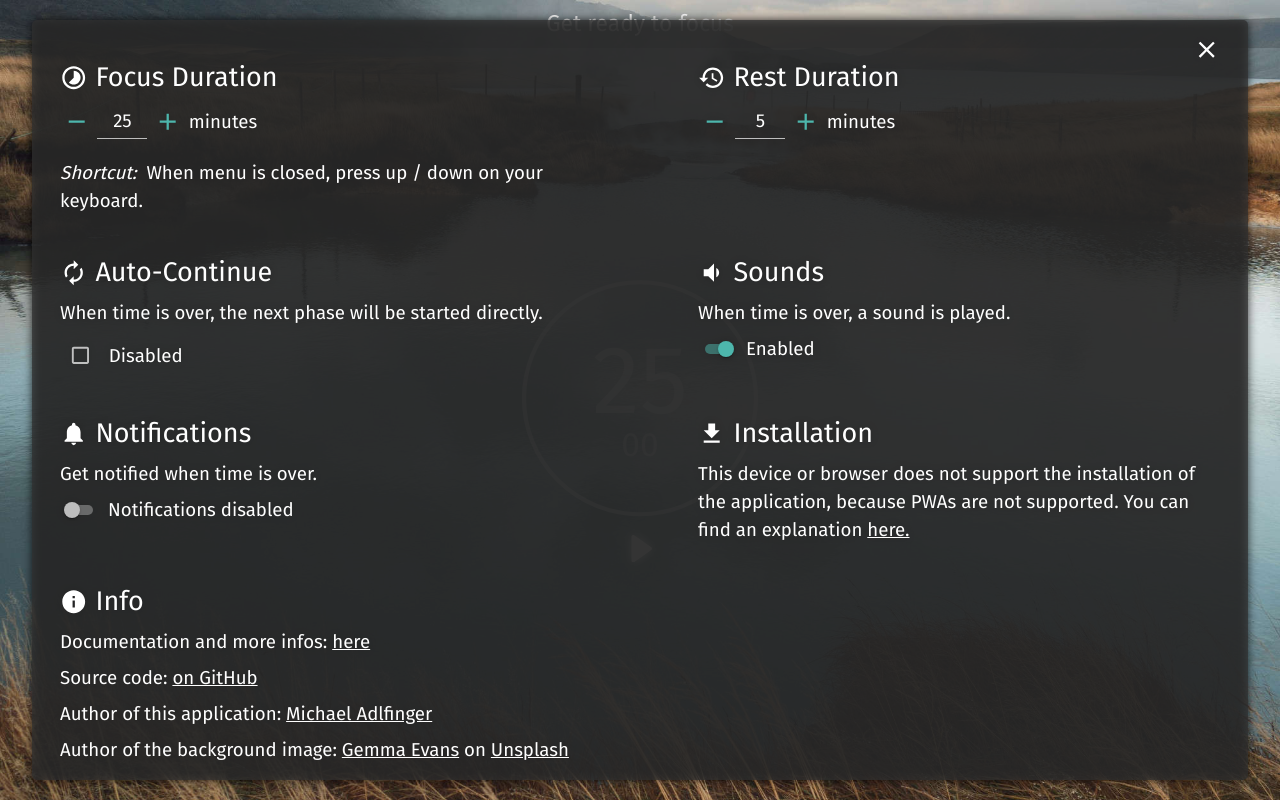
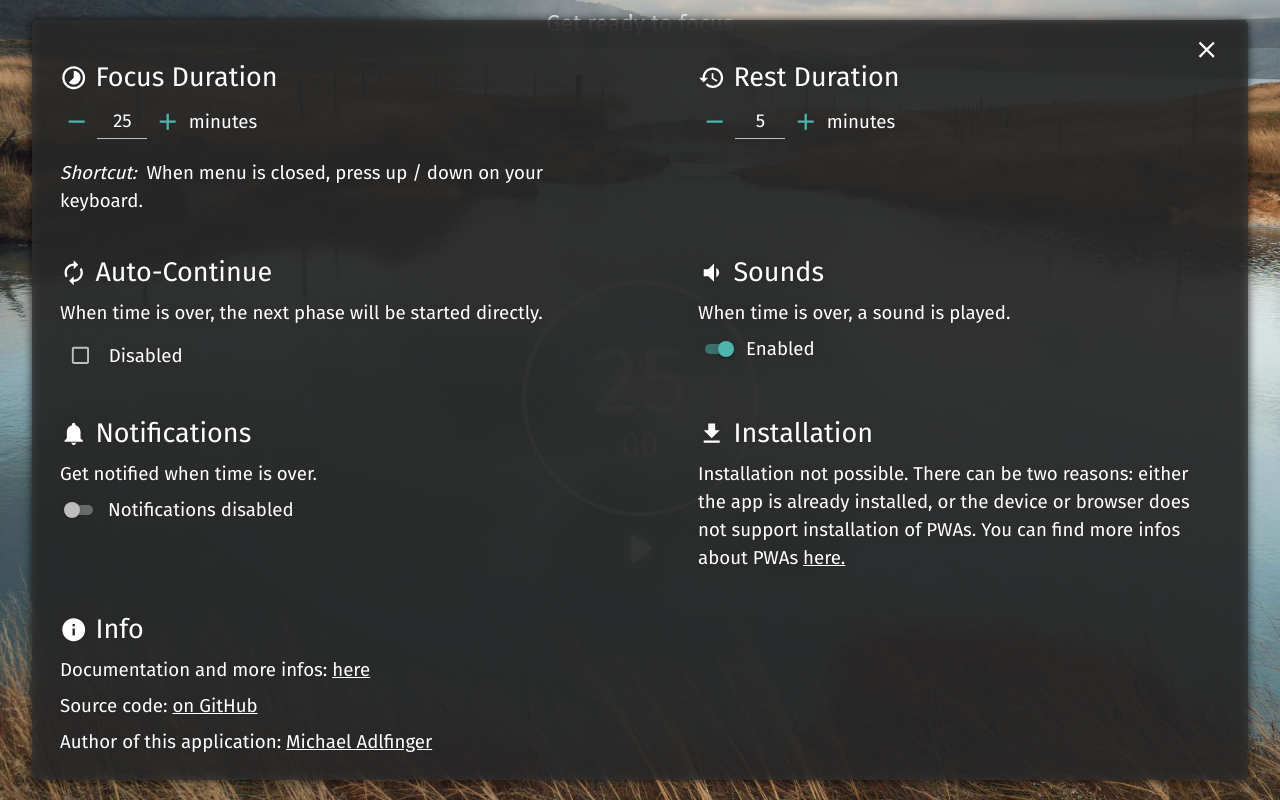
Before and after one commit to mic-web/calm-focus, a React app: page / in a window 1280 px wide. Both pictures are taken after a click on the button 1250 px from the left and 765 px from the top of the page. Built offline with nearby package versions, Linux system fonts and the light colour scheme.

Commit message:
Set manifest theme. Improve PWA installation hint.

```diff
--- a/src/components/InstallButton.tsx
+++ b/src/components/InstallButton.tsx
@@ -56,8 +56,8 @@
         ) : (
           <>
             <Typography variant="body1">
-              This device or browser does not support the installation of the application, because PWAs are not
-              supported. You can find an explanation&nbsp;
+              Installation not possible. There can be two reasons: either the app is already installed, or the device or
+              browser does not support installation of PWAs. You can find more infos about PWAs&nbsp;
               <PWALink />
             </Typography>
           </>
--- a/src/style/GlobalStyle.tsx
+++ b/src/style/GlobalStyle.tsx
@@ -16,7 +16,7 @@
       display: 'flex',
       flexDirection: 'column',
       touchAction: 'none',
-      backgroundColor: '#50646a',
+      backgroundColor: '#233236',
       background: `url(${lakeImage})`,
       backgroundRepeat: 'no-repeat',
       backgroundSize: 'cover',
```
Also changed, not shown: src/manifest.webmanifest, 1 other file (tests, documents, lock files or other folders).
